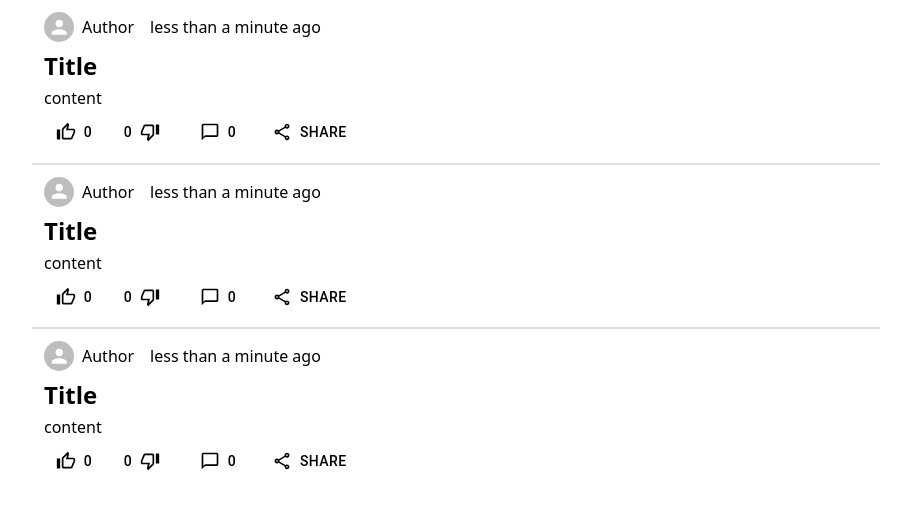
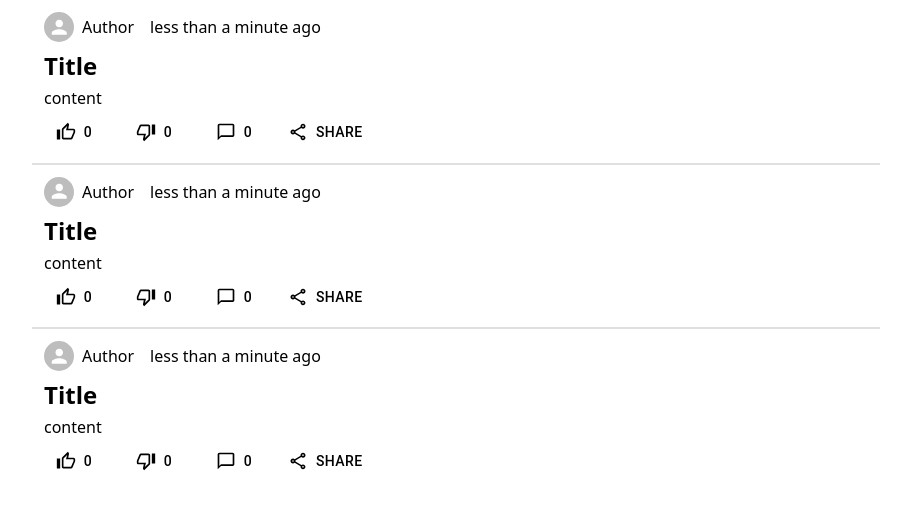
Before and after one commit to abiriadev/coding-lab, a React (Vite) app in the folder apps/frontend/: page / in a window 1280 px wide. Shown: the top 508 px of the page, without its empty margins (184-1095 px from the left). Built offline with nearby package versions, Linux system fonts and the light colour scheme.

Commit message:
feat: make downvote icon to be prefix

```diff
--- a/apps/frontend/src/components/PostPreview.tsx
+++ b/apps/frontend/src/components/PostPreview.tsx
@@ -67,7 +67,6 @@ export const PostPreview = ({
 				direction="row"
 				spacing={2}
 			>
-				<div>
 				<Button
 					color="inherit"
 					startIcon={<ThumbUpOutlined />}
@@ -78,12 +77,11 @@ export const PostPreview = ({
 
 				<Button
 					color="inherit"
-						endIcon={<ThumbDownOutlined />}
+					startIcon={<ThumbDownOutlined />}
 					className="hover:rounded-full"
 				>
 					{downvotes ?? 0}
 				</Button>
-				</div>
 
 				<Button
 					color="inherit"
```
Lines whose indentation alone changed are shown as unchanged.
